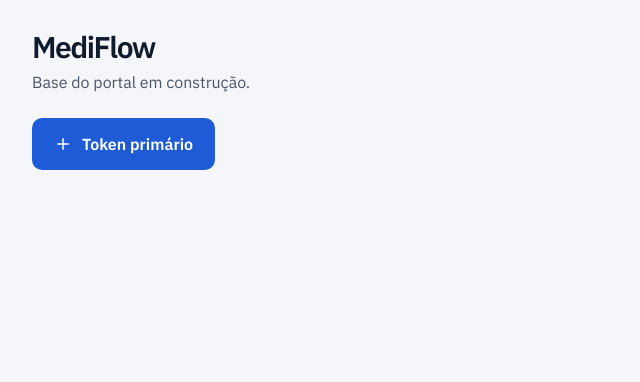
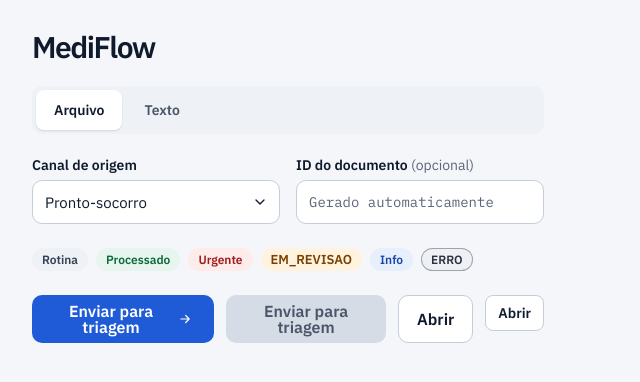
Before and after one commit to No-Country-simulation/g10-brasil-equipe-15_mediflow, a React (Vite) app in the folder frontend/: page / in a window 1280 px wide. Shown: the top 382 px of the page, without its empty margins (0-640 px from the left). Built offline with nearby package versions, Linux system fonts and the light colour scheme.

Commit message:
feat(frontend): cria componentes base de ui

```diff
--- a/frontend/src/App.tsx
+++ b/frontend/src/App.tsx
@@ -1,17 +1,45 @@
-import { Icon } from './components/ui/Icon'
+import { useState } from 'react'
+import { Badge, Button, Field, Input, SegmentedControl, Select } from './components/ui'
 
 function App() {
+  const [tipo, setTipo] = useState<'arquivo' | 'texto'>('arquivo')
+
   return (
-    <main className="p-8">
+    <main className="flex max-w-xl flex-col gap-6 p-8">
       <h1 className="text-heading font-semibold">MediFlow</h1>
-      <p className="mt-2 text-body text-text-secondary">Base do portal em construção.</p>
-      <button
-        type="button"
-        className="mt-6 inline-flex items-center gap-2.5 rounded-md bg-primary px-5.5 py-3.5 font-semibold text-on-primary"
-      >
-        <Icon name="plus" size={18} />
-        Token primário
-      </button>
+      <SegmentedControl
+        aria-label="Tipo de envio"
+        value={tipo}
+        onChange={setTipo}
+        options={[
+          { value: 'arquivo', label: 'Arquivo' },
+          { value: 'texto', label: 'Texto' },
+        ]}
+      />
+      <div className="flex gap-4">
+        <Field label="Canal de origem" htmlFor="canal">
+          <Select id="canal" defaultValue="ps">
+            <option value="ps">Pronto-socorro</option>
+          </Select>
+        </Field>
+        <Field label="ID do documento" hint="(opcional)" htmlFor="id">
+          <Input id="id" placeholder="Gerado automaticamente" />
+        </Field>
+      </div>
+      <div className="flex gap-2">
+        <Badge tone="neutral">Rotina</Badge>
+        <Badge tone="success">Processado</Badge>
+        <Badge tone="danger">Urgente</Badge>
+        <Badge tone="warning" size="L">EM_REVISAO</Badge>
+        <Badge tone="info">Info</Badge>
+        <Badge tone="error">ERRO</Badge>
+      </div>
+      <div className="flex gap-3">
+        <Button withIcon>Enviar para triagem</Button>
+        <Button disabled>Enviar para triagem</Button>
+        <Button variant="secondary">Abrir</Button>
+        <Button variant="secondary" size="S">Abrir</Button>
+      </div>
     </main>
   )
 }
--- /dev/null
+++ b/frontend/src/components/ui/Badge.tsx
@@ -0,0 +1,33 @@
+import type { HTMLAttributes } from 'react'
+import { cx } from '../../lib/cx'
+
+export type BadgeTone = 'neutral' | 'success' | 'danger' | 'warning' | 'info' | 'error'
+
+type BadgeProps = HTMLAttributes<HTMLSpanElement> & {
+  tone?: BadgeTone
+  size?: 'S' | 'L'
+}
+
+const tones: Record<BadgeTone, string> = {
+  neutral: 'bg-status-neutral-bg text-status-neutral-fg',
+  success: 'bg-status-success-bg text-status-success-fg',
+  danger: 'bg-status-danger-bg text-status-danger-fg',
+  warning: 'bg-status-warning-bg text-status-warning-fg',
+  info: 'bg-status-info-bg text-status-info-fg',
+  // Borda desenhada por dentro (ring inset) para não aumentar a altura do badge.
+  error: 'bg-status-error-bg text-status-error-fg ring-1 ring-inset ring-status-error-border',
+}
+
+export function Badge({ tone = 'neutral', size = 'S', className, ...props }: BadgeProps) {
+  return (
+    <span
+      className={cx(
+        'inline-flex items-center justify-center whitespace-nowrap rounded-full px-2.5 font-semibold leading-none',
+        size === 'S' ? 'py-1 text-xs' : 'py-1.25 text-caption',
+        tones[tone],
+        className,
+      )}
+      {...props}
+    />
+  )
+}
--- /dev/null
+++ b/frontend/src/components/ui/Button.tsx
@@ -0,0 +1,61 @@
+import type { ButtonHTMLAttributes } from 'react'
+import { cx } from '../../lib/cx'
+import { Icon } from './Icon'
+
+type ButtonProps = ButtonHTMLAttributes<HTMLButtonElement> & {
+  /** `primary` = botão principal do formulário; `secondary` = botão com borda. */
+  variant?: 'primary' | 'secondary'
+  /** Só vale para `secondary` (M = 48px, S = 36px). */
+  size?: 'M' | 'S'
+  /** Só vale para `primary`: exibe a seta à direita do texto. */
+  withIcon?: boolean
+}
+
+const base =
+  'inline-flex items-center justify-center font-semibold leading-none transition-colors ' +
+  'focus-visible:outline-2 focus-visible:outline-offset-2 focus-visible:outline-primary'
+
+export function Button({
+  variant = 'primary',
+  size = 'M',
+  withIcon = false,
+  className,
+  type = 'button',
+  children,
+  ...props
+}: ButtonProps) {
+  if (variant === 'secondary') {
+    return (
+      <button
+        type={type}
+        className={cx(
+          base,
+          'border border-border-input bg-surface font-medium text-text leading-normal',
+          'hover:bg-subtle disabled:cursor-not-allowed disabled:opacity-60',
+          size === 'M' ? 'h-12 rounded-md px-4.5 text-base' : 'h-9 rounded-sm px-3 text-sm',
+          className,
+        )}
+        {...props}
+      >
+        {children}
+      </button>
+    )
+  }
+
+  return (
+    <button
+      type={type}
+      className={cx(
+        base,
+        'h-12 gap-2.5 rounded-md px-5.5 text-base',
+        'bg-primary text-on-primary hover:bg-primary-hover',
+        'disabled:cursor-not-allowed disabled:bg-disabled disabled:text-text-secondary',
+        className,
+      )}
+      {...props}
+    >
+      {children}
+      {withIcon && <Icon name="arrow-right" size={18} />}
+    </button>
+  )
+}
--- /dev/null
+++ b/frontend/src/components/ui/Field.tsx
@@ -0,0 +1,22 @@
+import type { ReactNode } from 'react'
+
+type FieldProps = {
+  label: string
+  /** Texto secundário ao lado do label, ex.: "(opcional)". */
+  hint?: string
+  htmlFor: string
+  children: ReactNode
+}
+
+/** Label (14px/600) + controle, com 8px de espaço entre eles. */
+export function Field({ label, hint, htmlFor, children }: FieldProps) {
+  return (
+    <div className="flex min-w-0 flex-1 flex-col gap-2">
+      <label htmlFor={htmlFor} className="text-sm leading-none font-semibold text-text">
+        {label}
+        {hint && <span className="font-normal text-text-placeholder"> {hint}</span>}
+      </label>
+      {children}
+    </div>
+  )
+}
--- /dev/null
+++ b/frontend/src/components/ui/Input.tsx
@@ -0,0 +1,22 @@
+import type { InputHTMLAttributes } from 'react'
+import { cx } from '../../lib/cx'
+
+type InputProps = InputHTMLAttributes<HTMLInputElement> & {
+  /** Fonte monoespaçada (usada no ID do documento). */
+  mono?: boolean
+}
+
+export function Input({ mono = true, className, ...props }: InputProps) {
+  return (
+    <input
+      className={cx(
+        'h-11 w-full rounded-md border border-border-input bg-surface px-3 leading-none text-text',
+        'placeholder:text-text-placeholder',
+        'focus-visible:border-primary focus-visible:outline-2 focus-visible:-outline-offset-1 focus-visible:outline-primary',
+        mono ? 'font-mono text-sm' : 'text-[15px]',
+        className,
+      )}
+      {...props}
+    />
+  )
+}
--- /dev/null
+++ b/frontend/src/components/ui/SegmentedControl.tsx
@@ -0,0 +1,40 @@
+import { cx } from '../../lib/cx'
+
+type Option<T extends string> = { value: T; label: string }
+
+type SegmentedControlProps<T extends string> = {
+  options: ReadonlyArray<Option<T>>
+  value: T
+  onChange: (value: T) => void
+  'aria-label': string
+}
+
+export function SegmentedControl<T extends string>({
+  options,
+  value,
+  onChange,
+  'aria-label': ariaLabel,
+}: SegmentedControlProps<T>) {
+  return (
+    <div role="group" aria-label={ariaLabel} className="inline-flex gap-1 rounded-md bg-muted p-1">
+      {options.map((option) => {
+        const selected = option.value === value
+        return (
+          <button
+            key={option.value}
+            type="button"
+            aria-pressed={selected}
+            onClick={() => onChange(option.value)}
+            className={cx(
+              'h-10 rounded-sm px-4.5 text-sm leading-none font-semibold transition-colors',
+              'focus-visible:outline-2 focus-visible:outline-offset-1 focus-visible:outline-primary',
+              selected ? 'bg-surface text-text shadow-xs' : 'text-text-secondary hover:text-text',
+            )}
+          >
+            {option.label}
+          </button>
+        )
+      })}
+    </div>
+  )
+}
--- /dev/null
+++ b/frontend/src/components/ui/Select.tsx
@@ -0,0 +1,29 @@
+import type { SelectHTMLAttributes } from 'react'
+import { cx } from '../../lib/cx'
+import { Icon } from './Icon'
+
+type SelectProps = SelectHTMLAttributes<HTMLSelectElement>
+
+/** Select nativo com chevron do Figma (o select continua acessível por teclado e leitor de tela). */
+export function Select({ className, children, ...props }: SelectProps) {
+  return (
+    <div className="relative">
+      <select
+        className={cx(
+          'h-11 w-full appearance-none rounded-md border border-border-input bg-surface pr-9 pl-3',
+          'text-[15px] leading-none text-text',
+          'focus-visible:border-primary focus-visible:outline-2 focus-visible:-outline-offset-1 focus-visible:outline-primary',
+          className,
+        )}
+        {...props}
+      >
+        {children}
+      </select>
+      <Icon
+        name="chevron-down"
+        size={16}
+        className="pointer-events-none absolute top-1/2 right-3 -translate-y-1/2 text-text"
+      />
+    </div>
+  )
+}
--- /dev/null
+++ b/frontend/src/components/ui/index.ts
@@ -0,0 +1,9 @@
+export { Badge } from './Badge'
+export type { BadgeTone } from './Badge'
+export { Button } from './Button'
+export { Field } from './Field'
+export { Icon } from './Icon'
+export type { IconName } from './Icon'
+export { Input } from './Input'
+export { Select } from './Select'
+export { SegmentedControl } from './SegmentedControl'
--- a/frontend/src/index.css
+++ b/frontend/src/index.css
@@ -40,6 +40,8 @@
 
   /* Marca */
   --color-primary: #1f5bd6;
+  /* Não existe no Figma: hover do botão primário (primário ~8% mais escuro). */
+  --color-primary-hover: #1a4fba;
 
   /* Badges (tons de status) */
   --color-status-neutral-bg: #eef1f5;
--- /dev/null
+++ b/frontend/src/lib/cx.ts
@@ -0,0 +1,4 @@
+/** Junta classes CSS ignorando valores falsos. */
+export function cx(...classes: Array<string | false | null | undefined>): string {
+  return classes.filter(Boolean).join(' ')
+}
```
